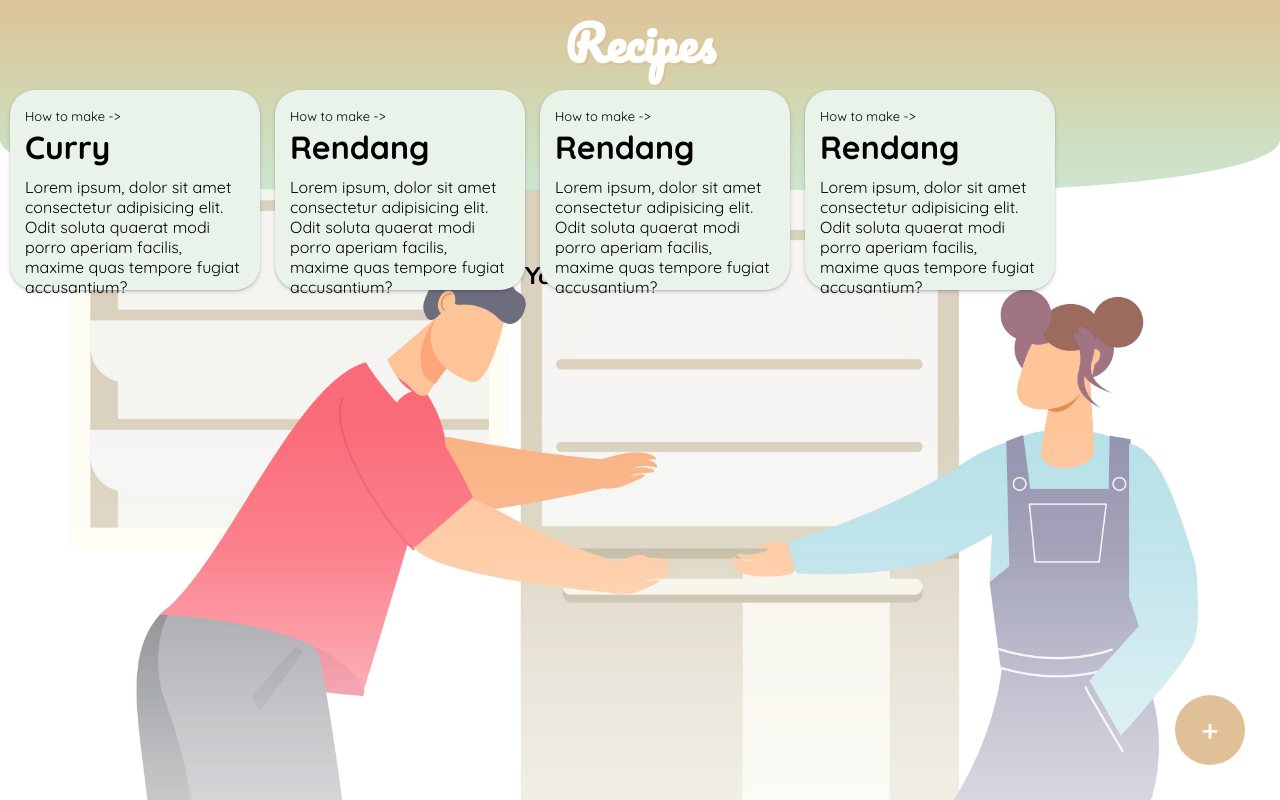
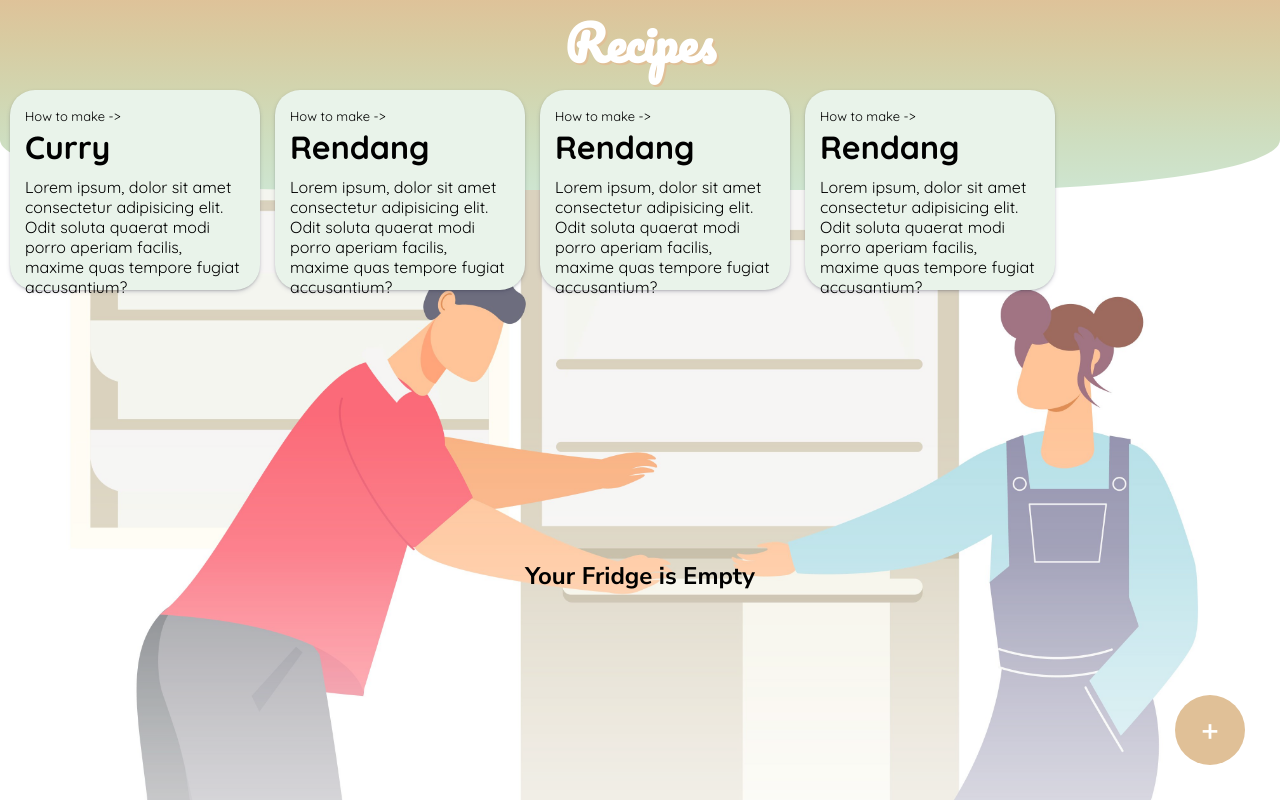
Before and after one commit to mpospelova/foodies_frontend, a Next.js app: page / in a window 1280 px wide. Shown: the top 800 px of the page. Built offline with nearby package versions, Linux system fonts and the light colour scheme.

Commit message:
Stylin recipes cards

```diff
--- a/components/recipe_feed/RecipeList/RecipeList.module.css
+++ b/components/recipe_feed/RecipeList/RecipeList.module.css
@@ -39,6 +39,5 @@
 }
 
 .RecipeList__swiperContainer {
-  position: absolute;
-  top: 80px;
+  margin-top: 80px;
 }
```
